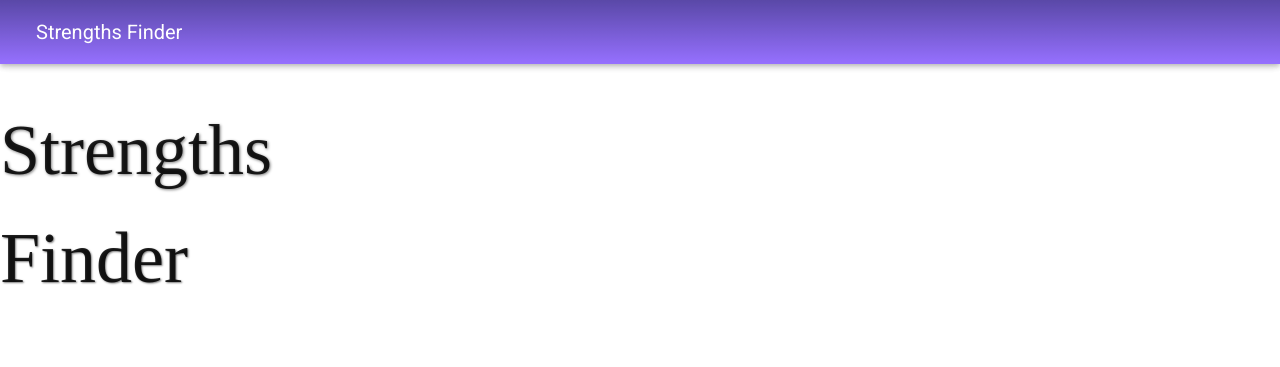
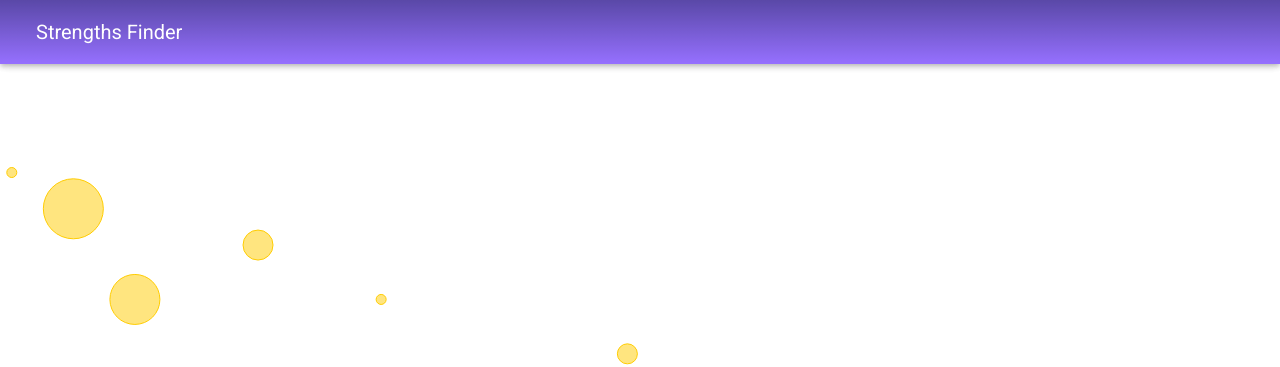
Before and after one commit to torish14/sendmail-demo, a Vue app: page / in a window 1280 px wide. Shown: the top 367 px of the page. Built offline with nearby package versions, Linux system fonts and the light colour scheme.

Commit message:
Strengths Finder タイトルの削除

```diff
--- a/src/App.vue
+++ b/src/App.vue
@@ -6,14 +6,14 @@
 
       <Navbar />
 
-      <section class="titie" style="font-size: 72px; font-family: Cambay; margin-top: 32px;">
+      <!-- <section class="titie" style="font-size: 72px; font-family: Cambay; margin-top: 32px;">
         <h4 class="front" style="font-weight: 400; text-shadow: 1px 1px 3px #808080">
           Strengths
         </h4>
         <h4 class="back" style="font-weight: 300; text-shadow: 1px 1px 2px #808080">
           Finder
         </h4>
-      </section>
+      </section> -->
 
       <Bubble1 style="position: relative; top:-80px; right: 24px; pointer-events: none;" />
 
```
